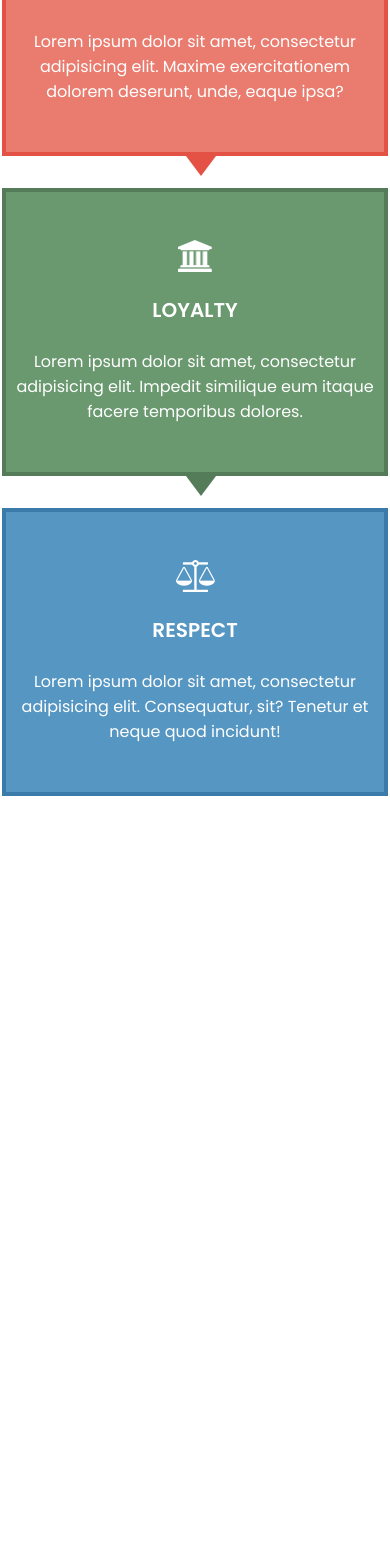
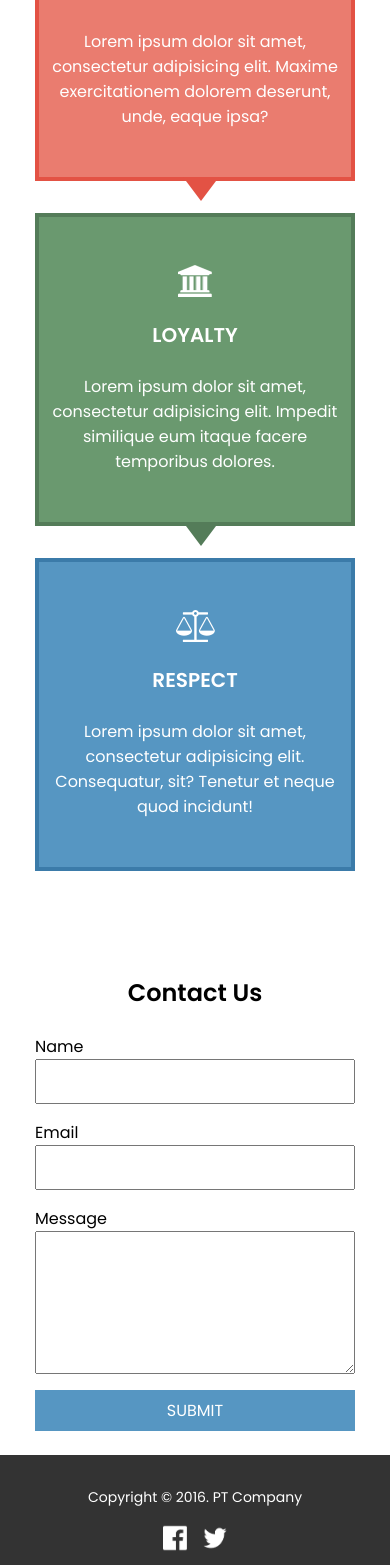
Before and after one commit to pramanarendra/suitmedia-front-end, a React (Create React App) app: page / in a window 390 px wide. Shown: the part 1047-2612 px from the top of the page. Before the commit the page ends 1923 px from the top, so only its background shows below. Built offline with nearby package versions, Linux system fonts and the light colour scheme.

Commit message:
responsive form

```diff
--- a/src/App.js
+++ b/src/App.js
@@ -11,8 +11,8 @@ function App() {
       <Navbar />
       <Carousel />
       <Values />
-      {/* <Form />
-      <Footer /> */}
+      <Form />
+      <Footer />
     </div>
   );
 }
--- a/src/components/Form.css
+++ b/src/components/Form.css
@@ -56,3 +56,16 @@ input.invalid,
 textarea.invalid {
     border: 2px solid red;
 }
+
+@media screen and (max-width: 960px) {
+    .form-container {
+        padding: 24px;
+    }
+
+    form {
+        width: 320px;
+        margin: 0 auto;
+        display: flex;
+        flex-direction: column;
+    }
+}
--- a/src/components/Values.css
+++ b/src/components/Values.css
@@ -83,6 +83,10 @@
         align-items: center;
     }
 
+    .card {
+        width: 320px;
+    }
+
     .card:nth-child(1)::after,
     .card:nth-child(2)::after {
         border-left: 18px solid transparent;
```
